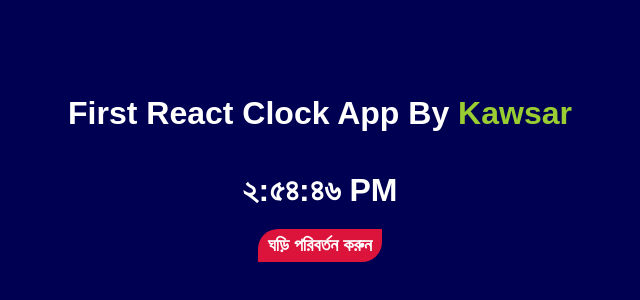
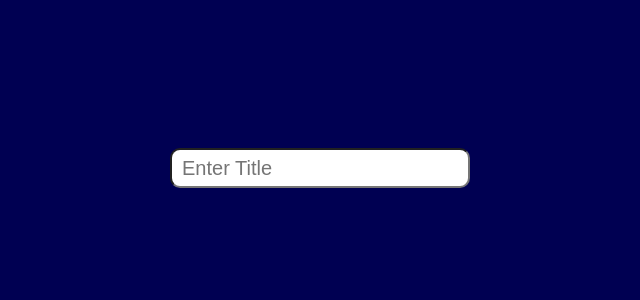
Before and after one commit to learnwithkawsar721/React-clock-app, a React (Create React App) app: page / in a window 1280 px wide. Shown: the part 232-532 px from the top of the page, without its empty margins (320-960 px from the left). Built offline with nearby package versions, Linux system fonts and the light colour scheme.

Commit message:
form add

```diff
--- a/public/assets/css/style.css
+++ b/public/assets/css/style.css
@@ -37,3 +37,14 @@ body{
     border-bottom-right-radius: 20px;
     cursor: pointer;
 }
+
+.form{
+    height: 40px;
+    width: 300px;
+    border-radius: 10px;
+    font-size: 20px;
+    padding: 10px;
+}
+.form:focus{
+    outline: 0;
+}
--- a/src/App.js
+++ b/src/App.js
@@ -1,9 +1,12 @@
-import Clock from "./components/Clock";
+// import Clock from "./components/Clock";
+
+import Form from "./components/Form";
 
 function App() {
   return (
    <div>
-    <Clock />
+    {/* <Clock /> */}
+    <Form/>
    </div>
   );
 }
--- /dev/null
+++ b/src/components/Form.js
@@ -0,0 +1,10 @@
+import React from 'react'
+export default class Form extends React.Component {
+    render(){
+        return (
+            <div className="clock">
+                <input className="form" placeholder="Enter Title" />
+            </div>
+        )
+    }
+}
```
